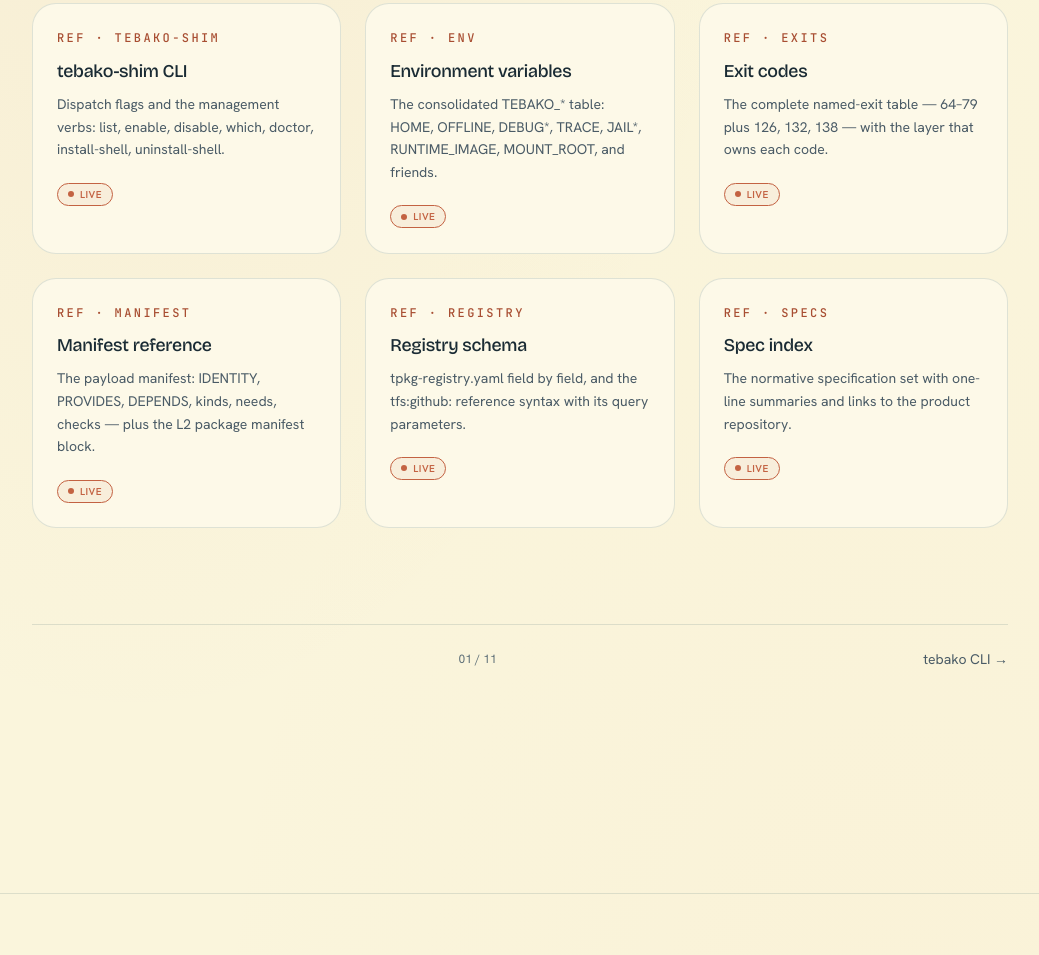
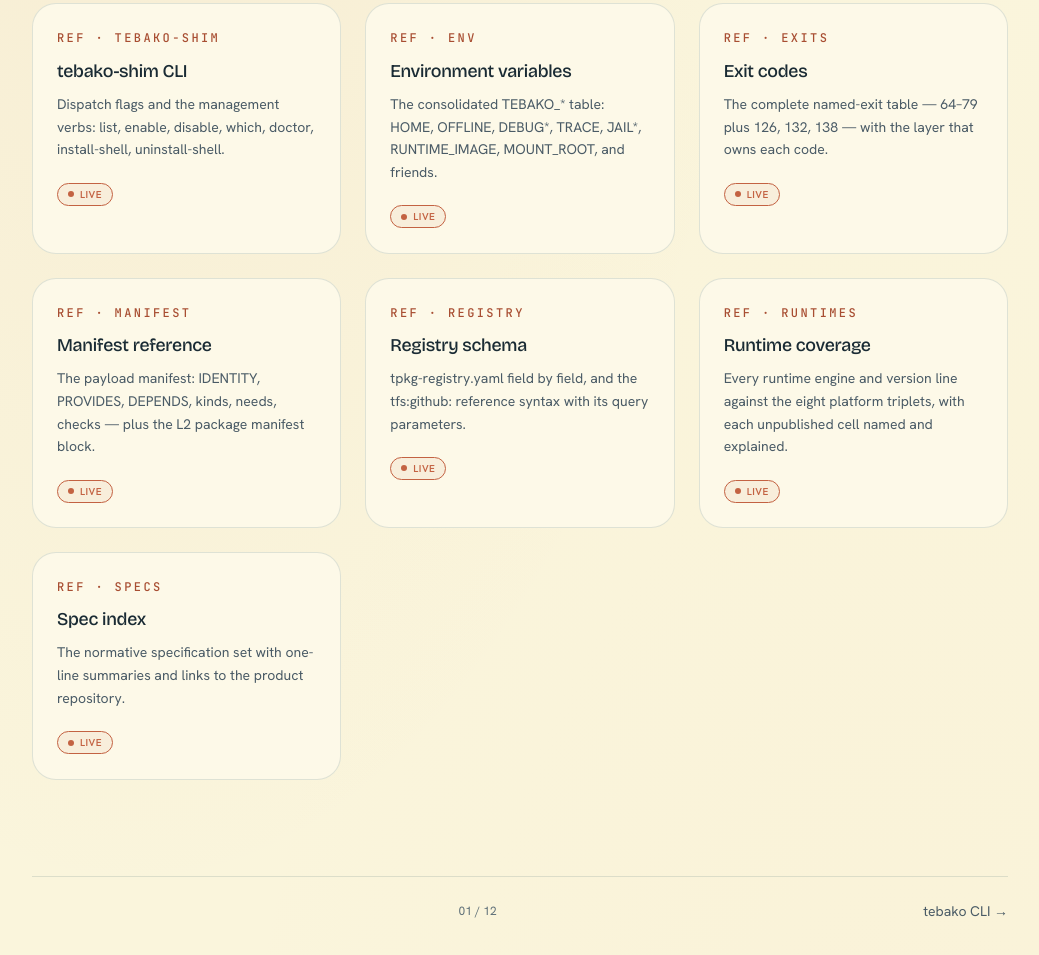
Before and after one commit to tamatebako/tebako.org, an Astro site: page /docs/reference in a window 1280 px wide. Shown: the part 815-1770 px from the top of the page, without its empty margins (120-1159 px from the left). Built offline with nearby package versions, Linux system fonts and the light colour scheme; Astro itself is replaced by a stand-in of ours.

Commit message:
docs: runtime coverage — the engine × version × platform matrix
The reference section gains the coverage grid: every runtime engine and
version line against the eight platform triplets, verified against the
live factory releases on 2026-10-21. Every unpublished cell is named —
Ruby 3.1–3.3 on Windows arm64 (RubyInstaller ships arm64 from 3.4),
Python 3.11–3.13 on Windows (scenario tree currently ships for 3.14),
the JIT variant on musl and Windows (CPython's upstream whitelist),
GraalVM CE's four cells and TruffleRuby's five (upstream publishes
nothing for them). Registered in the docs config and carded on the
reference home; docs-registry and prose-lint suites green, astro build
green (110 pages).

```diff
--- a/src/config/docs.ts
+++ b/src/config/docs.ts
@@ -96,6 +96,7 @@ export const DOCS_SECTIONS: DocsSection[] = [
       { label: 'Exit codes', href: '/docs/reference/exit-codes/', status: 'live' },
       { label: 'Manifest reference', href: '/docs/reference/manifest/', status: 'live' },
       { label: 'Registry schema', href: '/docs/reference/registry-schema/', status: 'live' },
+      { label: 'Runtime coverage', href: '/docs/reference/runtime-coverage/', status: 'live' },
       { label: 'Trust anchor', href: '/docs/reference/trust-anchor/', status: 'live' },
       { label: 'Spec index', href: '/docs/reference/specs/', status: 'live' },
     ],
--- a/src/pages/docs/reference/index.astro
+++ b/src/pages/docs/reference/index.astro
@@ -62,6 +62,12 @@ const pages = [
     href: '/docs/reference/registry-schema/',
   },
   {
+    eyebrow: 'REF · RUNTIMES',
+    title: 'Runtime coverage',
+    desc: 'Every runtime engine and version line against the eight platform triplets, with each unpublished cell named and explained.',
+    href: '/docs/reference/runtime-coverage/',
+  },
+  {
     eyebrow: 'REF · SPECS',
     title: 'Spec index',
     desc: 'The normative specification set with one-line summaries and links to the product repository.',
```
Also changed, not shown: 1 other file.
